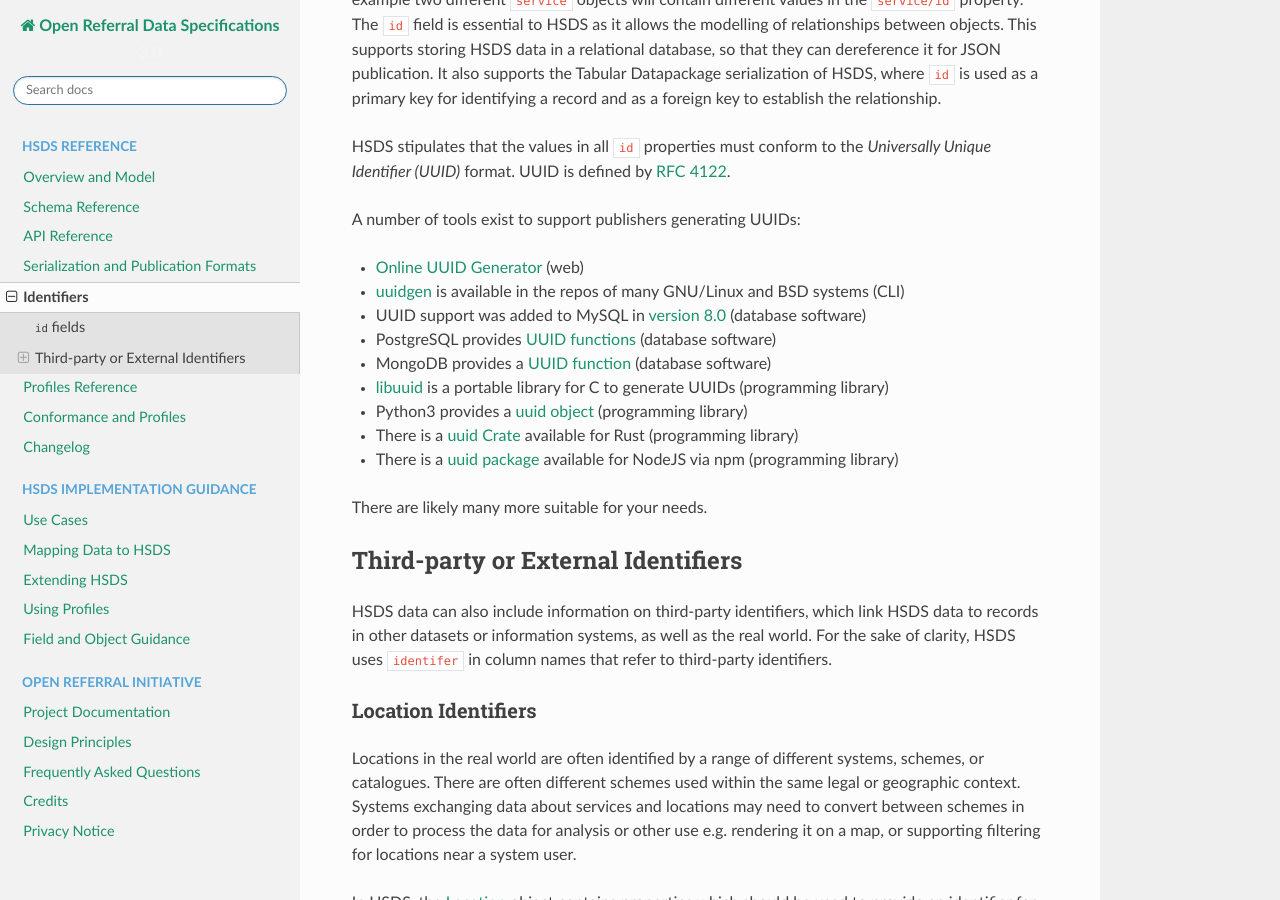
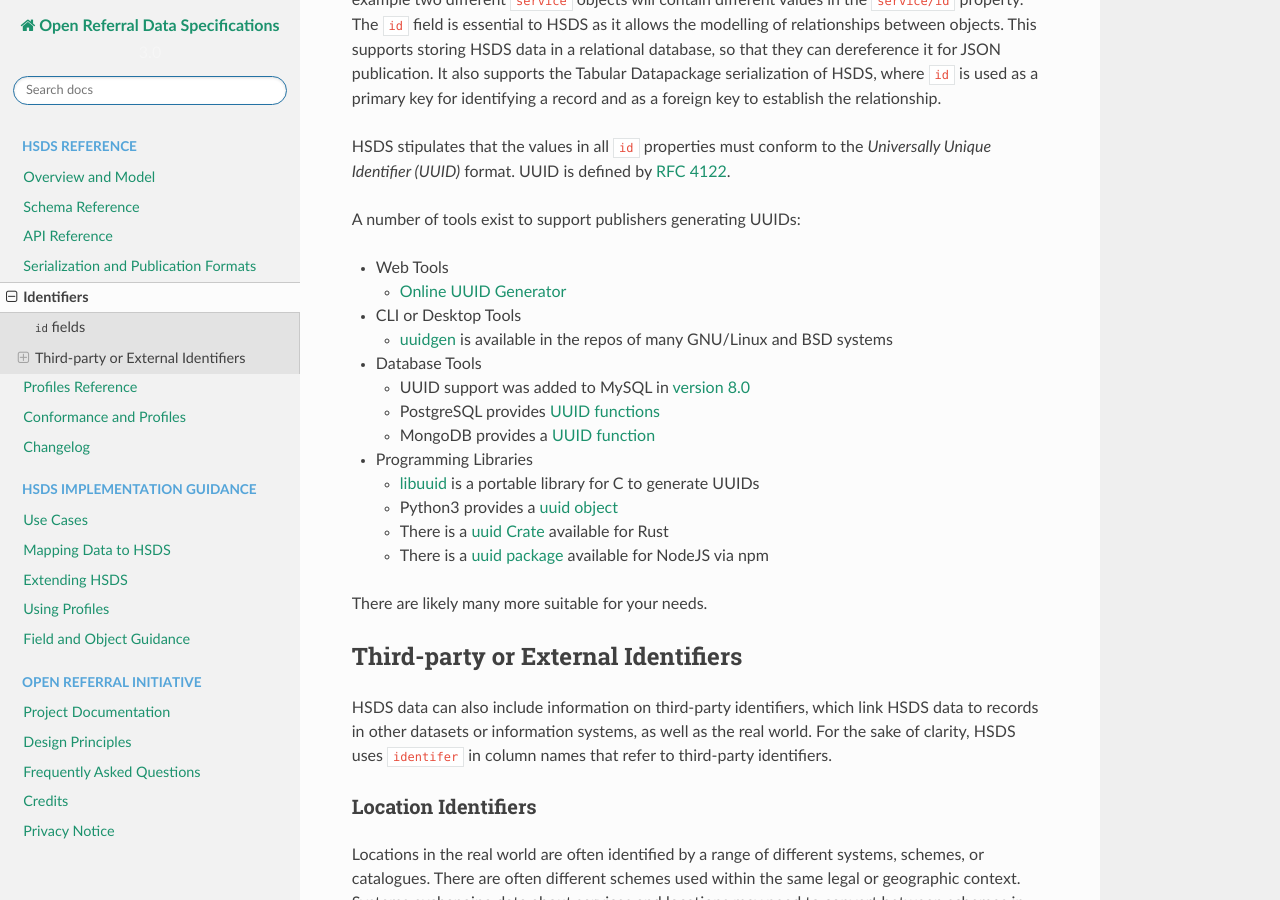
Before and after one commit to openreferral/specification, a Sphinx documentation site: the page built from docs/hsds/identifiers.md, in a window 1280 px wide and 900 px high, scrolled down 349 px. Built offline with Sphinx 7.4.7 and the Read the Docs theme 2.0.0, drawn with Linux system fonts in a browser that asks for light colours; a script that is not in the unit is left out; comment, search, counter and statistics services are not loaded.

```diff
--- a/docs/hsds/identifiers.md
+++ b/docs/hsds/identifiers.md
@@ -11,15 +11,19 @@ HSDS stipulates that the values in all `id` properties must conform to the *Univ
 
 A number of tools exist to support publishers generating UUIDs:
 
-* [Online UUID Generator](https://www.uuidgenerator.net/) (web)
-* [uuidgen](https://www.man7.org/linux/man-pages/man1/uuidgen.1.html) is available in the repos of many GNU/Linux and BSD systems (CLI)
-* UUID support was added to MySQL in [version 8.0](https://dev.mysql.com/blog-archive/mysql-8-0-uuid-support/) (database software)
-* PostgreSQL provides [UUID functions](https://www.postgresql.org/docs/current/functions-uuid.html) (database software)
-* MongoDB provides a [UUID function](https://www.mongodb.com/docs/manual/reference/method/UUID/) (database software)
-* [libuuid](https://sourceforge.net/projects/libuuid/files/) is a portable library for C to generate UUIDs (programming library)
-* Python3 provides a [uuid object](https://docs.python.org/3/library/uuid.html) (programming library)
-* There is a [uuid Crate](https://docs.rs/uuid/latest/uuid/#) available for Rust (programming library)
-* There is a [uuid package](https://www.npmjs.com/package/uuid) available for NodeJS via npm (programming library)
+* Web Tools
+  * [Online UUID Generator](https://www.uuidgenerator.net/)
+* CLI or Desktop Tools
+  * [uuidgen](https://www.man7.org/linux/man-pages/man1/uuidgen.1.html) is available in the repos of many GNU/Linux and BSD systems
+* Database Tools
+  * UUID support was added to MySQL in [version 8.0](https://dev.mysql.com/blog-archive/mysql-8-0-uuid-support/)
+  * PostgreSQL provides [UUID functions](https://www.postgresql.org/docs/current/functions-uuid.html)
+  * MongoDB provides a [UUID function](https://www.mongodb.com/docs/manual/reference/method/UUID/)
+* Programming Libraries
+  * [libuuid](https://sourceforge.net/projects/libuuid/files/) is a portable library for C to generate UUIDs
+  * Python3 provides a [uuid object](https://docs.python.org/3/library/uuid.html)
+  * There is a [uuid Crate](https://docs.rs/uuid/latest/uuid/#) available for Rust
+  * There is a [uuid package](https://www.npmjs.com/package/uuid) available for NodeJS via npm
 
 There are likely many more suitable for your needs.
 
```
Also changed, not shown: docs/hsds/profiles.md (+10 -5 lines).
